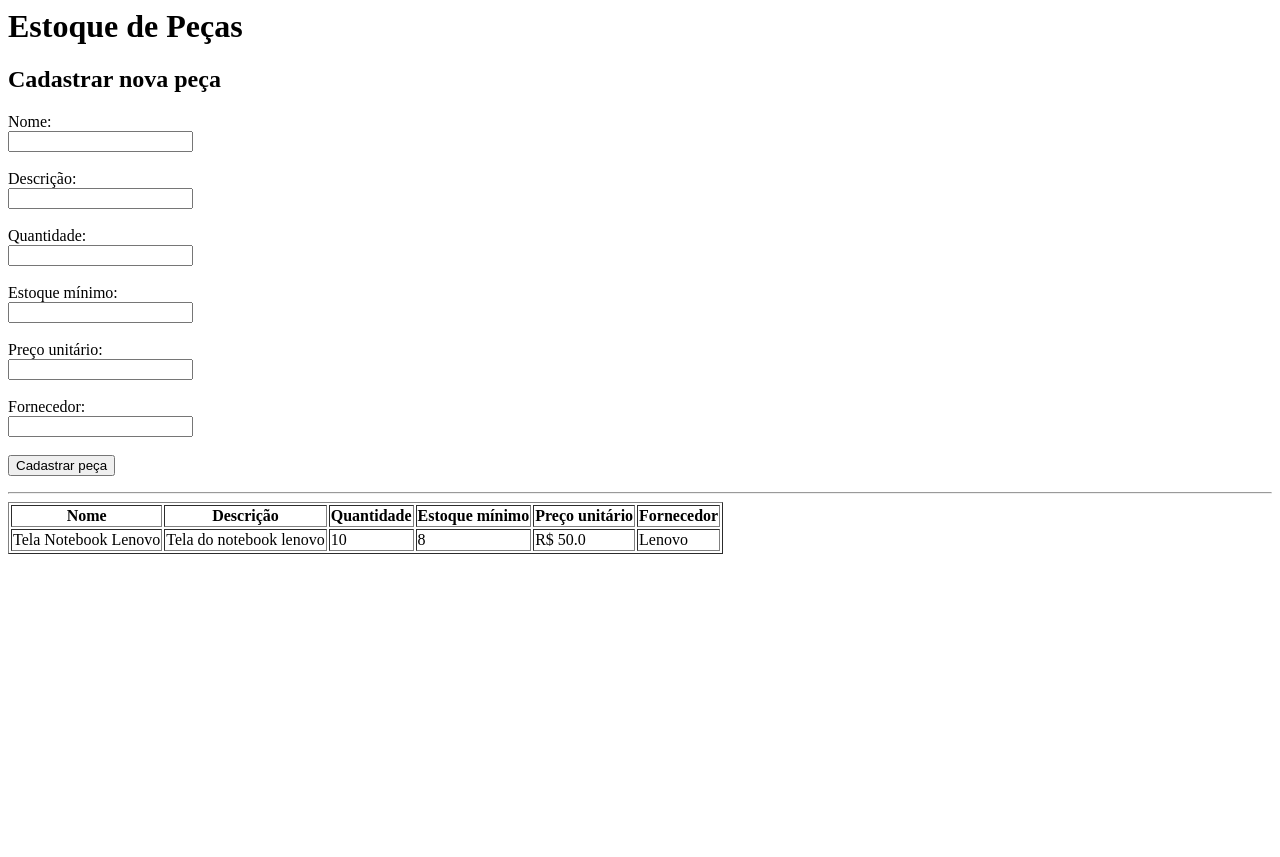
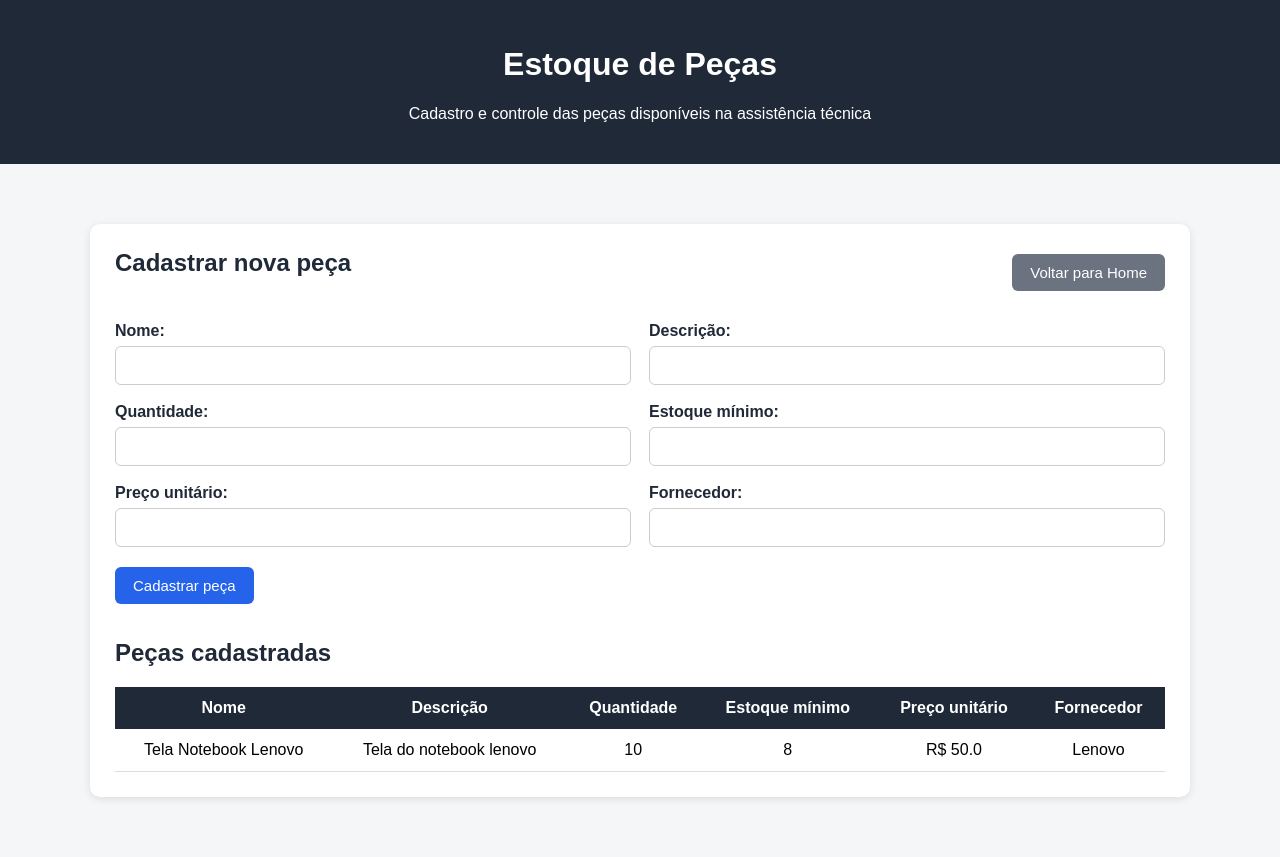
Before and after one commit to isaaclkt/sistema-assistencia-tecnica, a Flask app: page /estoque in a window 1280 px wide. Before the commit the page ends 554 px from the top, so only its background shows below. Run offline with Flask 3, Linux system fonts and the light colour scheme; data comes from the database, SQL or seed files in the repository; both versions use the stored data as it was after the commit.

Commit message:
CSS página estoque

```diff
--- a/templates/estoque.html
+++ b/templates/estoque.html
@@ -1,32 +1,205 @@
+<!DOCTYPE html>
+<html lang="pt-BR">
+<head>
+    <meta charset="UTF-8">
+    <title>Estoque de Peças</title>
+
+    <style>
+        body {
+            font-family: Arial, sans-serif;
+            background-color: #f4f6f8;
+            margin: 0;
+        }
+
+        header {
+            background-color: #1f2937;
+            color: white;
+            padding: 25px;
+            text-align: center;
+        }
+
+        main {
+            max-width: 1100px;
+            margin: 40px auto;
+            padding: 20px;
+        }
+
+        .container {
+            background: white;
+            padding: 25px;
+            border-radius: 10px;
+            box-shadow: 0 2px 8px rgba(0,0,0,0.1);
+        }
+
+        .topo {
+            display: flex;
+            justify-content: space-between;
+            align-items: center;
+            margin-bottom: 25px;
+        }
+
+        h2 {
+            color: #1f2937;
+            margin-top: 0;
+        }
+
+        .btn {
+            background-color: #2563eb;
+            color: white;
+            padding: 10px 18px;
+            text-decoration: none;
+            border-radius: 6px;
+            border: none;
+            cursor: pointer;
+            font-size: 15px;
+        }
+
+        .btn:hover {
+            background-color: #1d4ed8;
+        }
+
+        .btn-home {
+            background-color: #6b7280;
+        }
+
+        .btn-home:hover {
+            background-color: #4b5563;
+        }
+
+        form {
+            margin-bottom: 35px;
+        }
+
+        .form-grid {
+            display: grid;
+            grid-template-columns: repeat(2, 1fr);
+            gap: 18px;
+        }
+
+        .campo {
+            display: flex;
+            flex-direction: column;
+        }
+
+        label {
+            font-weight: bold;
+            margin-bottom: 6px;
+            color: #1f2937;
+        }
+
+        input {
+            padding: 10px;
+            border: 1px solid #ccc;
+            border-radius: 6px;
+            font-size: 15px;
+        }
+
+        input:focus {
+            outline: none;
+            border-color: #2563eb;
+        }
+
+        .form-botao {
+            margin-top: 20px;
+        }
+
+        table {
+            width: 100%;
+            border-collapse: collapse;
+            margin-top: 15px;
+        }
+
+        th {
+            background-color: #1f2937;
+            color: white;
+            padding: 12px;
+        }
+
+        td {
+            padding: 12px;
+            border-bottom: 1px solid #ddd;
+            text-align: center;
+            vertical-align: middle;
+        }
+
+        tr:hover {
+            background-color: #f9fafb;
+        }
+
+        .mensagem-vazia {
+            text-align: center;
+            color: #555;
+            font-style: italic;
+        }
+    </style>
+</head>
+
+<body>
+
+<header>
     <h1>Estoque de Peças</h1>
+    <p>Cadastro e controle das peças disponíveis na assistência técnica</p>
+</header>
 
+<main>
+
+    <div class="container">
+
+        <div class="topo">
             <h2>Cadastrar nova peça</h2>
 
+            <a href="/" class="btn btn-home">
+                Voltar para Home
+            </a>
+        </div>
+
         <form action="/estoque/cadastrar" method="POST">
-    <label>Nome:</label><br>
-    <input type="text" name="nome" required><br><br>
 
-    <label>Descrição:</label><br>
-    <input type="text" name="descricao"><br><br>
+            <div class="form-grid">
 
-    <label>Quantidade:</label><br>
-    <input type="number" name="quantidade" required><br><br>
+                <div class="campo">
+                    <label>Nome:</label>
+                    <input type="text" name="nome" required>
+                </div>
 
-    <label>Estoque mínimo:</label><br>
-    <input type="number" name="estoque_minimo"><br><br>
+                <div class="campo">
+                    <label>Descrição:</label>
+                    <input type="text" name="descricao">
+                </div>
 
-    <label>Preço unitário:</label><br>
-    <input type="number" step="0.01" name="preco_unitario"><br><br>
+                <div class="campo">
+                    <label>Quantidade:</label>
+                    <input type="number" name="quantidade" required>
+                </div>
 
-    <label>Fornecedor:</label><br>
-    <input type="text" name="fornecedor"><br><br>
+                <div class="campo">
+                    <label>Estoque mínimo:</label>
+                    <input type="number" name="estoque_minimo">
+                </div>
 
-    <button type="submit">Cadastrar peça</button>
+                <div class="campo">
+                    <label>Preço unitário:</label>
+                    <input type="number" step="0.01" name="preco_unitario">
+                </div>
+
+                <div class="campo">
+                    <label>Fornecedor:</label>
+                    <input type="text" name="fornecedor">
+                </div>
+
+            </div>
+
+            <div class="form-botao">
+                <button type="submit" class="btn">
+                    Cadastrar peça
+                </button>
+            </div>
+
         </form>
 
-<hr>
+        <h2>Peças cadastradas</h2>
 
-<table border="1">
+        <table>
             <thead>
                 <tr>
                     <th>Nome</th>
@@ -50,8 +223,17 @@
                 </tr>
                 {% else %}
                 <tr>
-            <td colspan="6">Nenhuma peça cadastrada.</td>
+                    <td colspan="6" class="mensagem-vazia">
+                        Nenhuma peça cadastrada.
+                    </td>
                 </tr>
                 {% endfor %}
             </tbody>
         </table>
+
+    </div>
+
+</main>
+
+</body>
+</html>
```
Also changed, not shown: database/sistema.db. Lines whose indentation alone changed are shown as unchanged.
